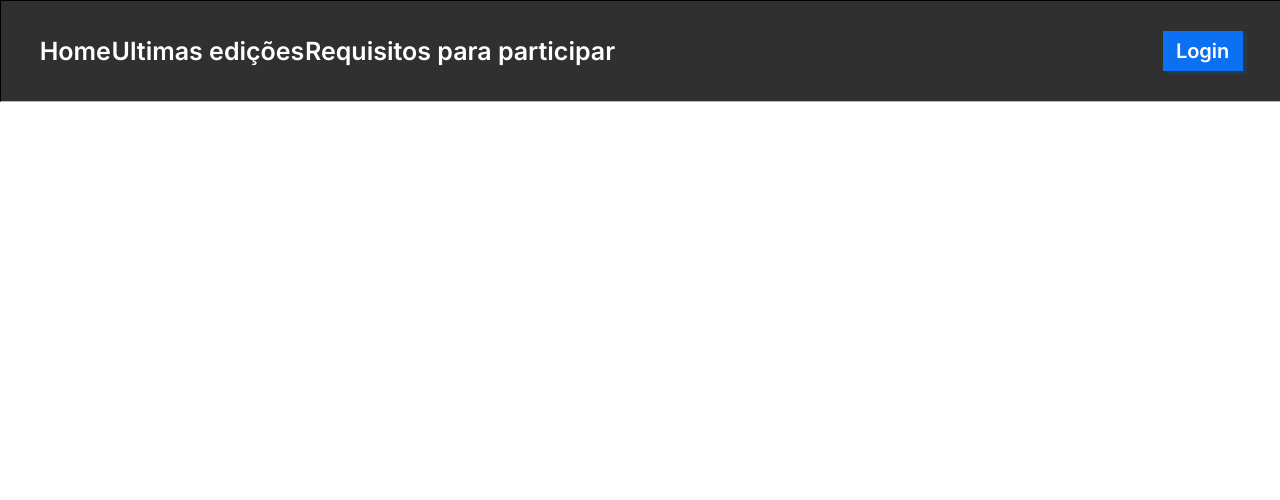
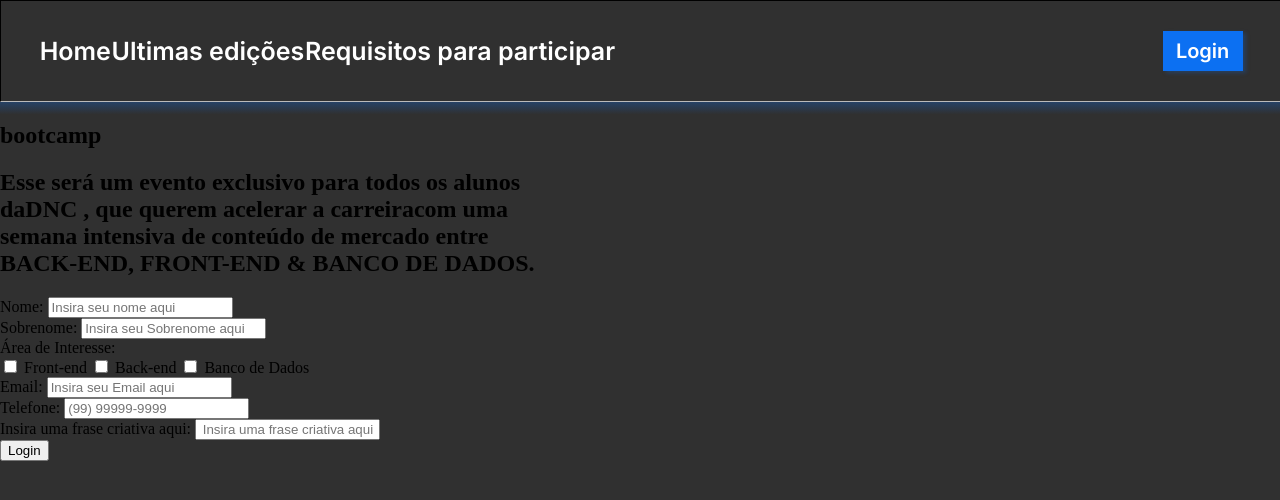
Before and after one commit to Wannabovol/bootcamp, a plain HTML site: page index.html in a window 1280 px wide. Drawn offline with Linux system fonts and the light colour scheme.

Commit message:
colocando a section principal contendo um formulário

```diff
--- a/index.html
+++ b/index.html
@@ -20,6 +20,56 @@
         <button>Login</button>
     </nav>
 
+    <section>
+        <header>
+            <h1>bootcamp</h1>
+            <h2>Esse será um evento exclusivo para todos os alunos<br>
+                da<b>DNC</b> , que querem <span class="invert"><b>acelerar a carreira</b></span>com uma<br>
+                semana intensiva de conteúdo de mercado entre<br>
+                <span class="invert"><b>BACK-END, FRONT-END & BANCO DE DADOS.</b></span>
+            </h2>
+        </header>
+
+        <form>
+            <div class="form-group">
+                <label>Nome:</label>
+                <input type="text" placeholder="Insira seu nome aqui">
+            </div>
+
+            <div class="form-group">
+                <label>Sobrenome:</label>
+                <input type="text" placeholder="Insira seu Sobrenome aqui">
+            </div>
+            <div class="form-group">
+                <label>Área de Interesse:</label>
+                <div class="checkbox-itens">
+                    <input type="checkbox" value="front">
+                    <label>Front-end</label>
+
+                    <input type="checkbox" value="back">
+                    <label>Back-end</label>
+
+                    <input type="checkbox" value="bd">
+                    <label>Banco de Dados</label>
+                </div>
+            </div>
+            <div class="form-group">
+                <label>Email:</label>
+                <input type="text" placeholder="Insira seu Email aqui">
+            </div>
+            <div class="form-group">
+                <label>Telefone:</label>
+                <input type="text" placeholder="(99) 99999-9999">
+            </div>
+            <div class="form-group">
+                <label>Insira uma frase criativa aqui:</label>
+                <input type="text" placeholder=" Insira uma frase criativa aqui">
+            </div>
+
+            <button type="submit" value="cadastrar">Login</button>
+        </form>
+
+    </section>
 </body>
 
 </html>
--- a/style.css
+++ b/style.css
@@ -5,6 +5,10 @@ body {
     /* margin externa do componentes*/
     padding: 0px;
     /*margin interna dos componentes */
+
+
+   background: linear-gradient(180deg, rgba(12, 112, 242, 0.5) 19.91%, rgba(12, 112, 242, 0) 24.84% ) #303030;
+   background-repeat: no-repeat;
 }
 
     #principal {
```
